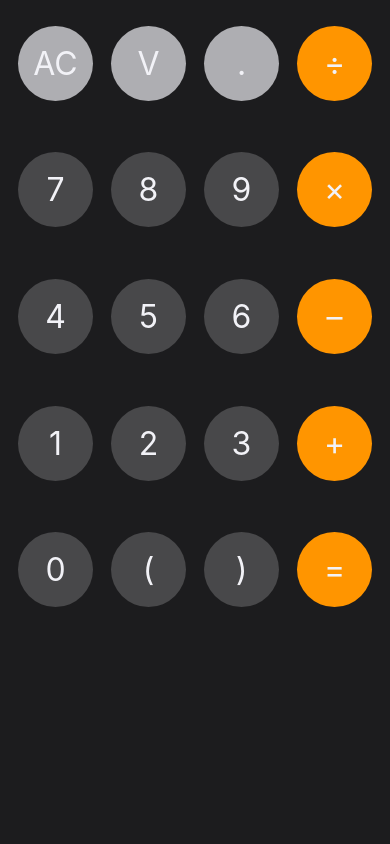
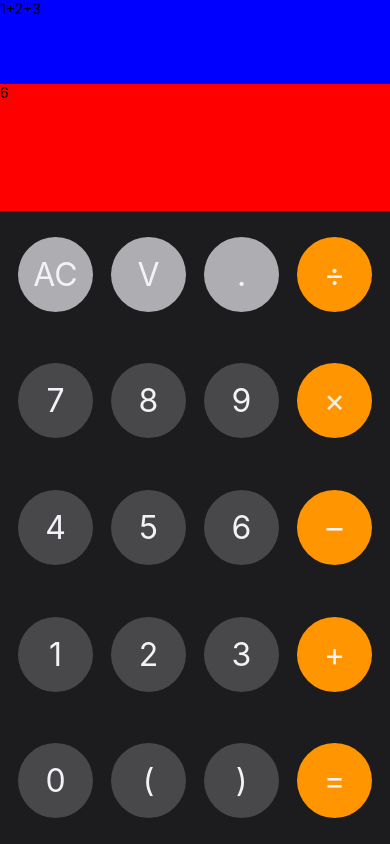
Before and after one commit to alrudolph/winter2021sbhacks, a React Native app: screen / in a window 390 px wide. Built offline with nearby package versions, Linux system fonts and the light colour scheme.

Commit message:
Displays

```diff
--- a/Displays/Current.tsx
+++ b/Displays/Current.tsx
@@ -3,9 +3,16 @@ import { StyleSheet, Text, View } from 'react-native';
 
 import styled from 'styled-components/native';
 
+const Display = styled.Text`
+    width: 100%;
+    height: 60%;
+    background-color: red;
+`;
 
 export default function Current({ value }: {value: number}) {
   return (
-    <View></View>
+    <Display>
+        {value}
+    </Display>
   );
 }
--- a/Displays/History.tsx
+++ b/Displays/History.tsx
@@ -3,11 +3,15 @@ import { StyleSheet, Text, View } from 'react-native';
 
 import styled from 'styled-components/native';
 
+const Display = styled.Text`
+    width: 100%;
+    height: 40%;
+`;
 
 export default function History({history}: {history: string}) {
   return (
-    <View>
-
-    </View>
+    <Display>
+      {history}
+    </Display>
   );
 }
--- a/Displays/NumberDisplay.tsx
+++ b/Displays/NumberDisplay.tsx
@@ -6,12 +6,16 @@ import styled from 'styled-components/native';
 import Current from './Current';
 import History from './History';
 
+const Display = styled.View`
+    height: 25%;
+    background-color: blue;
+`
+
 export default function NumberDisplay({ history, val } : {history: string, val:number}) {
-
   return (
-    <View>
+    <Display>
         <History history={history}/>
         <Current value={val}/>
-    </View>
+    </Display>
   );
 }
```
